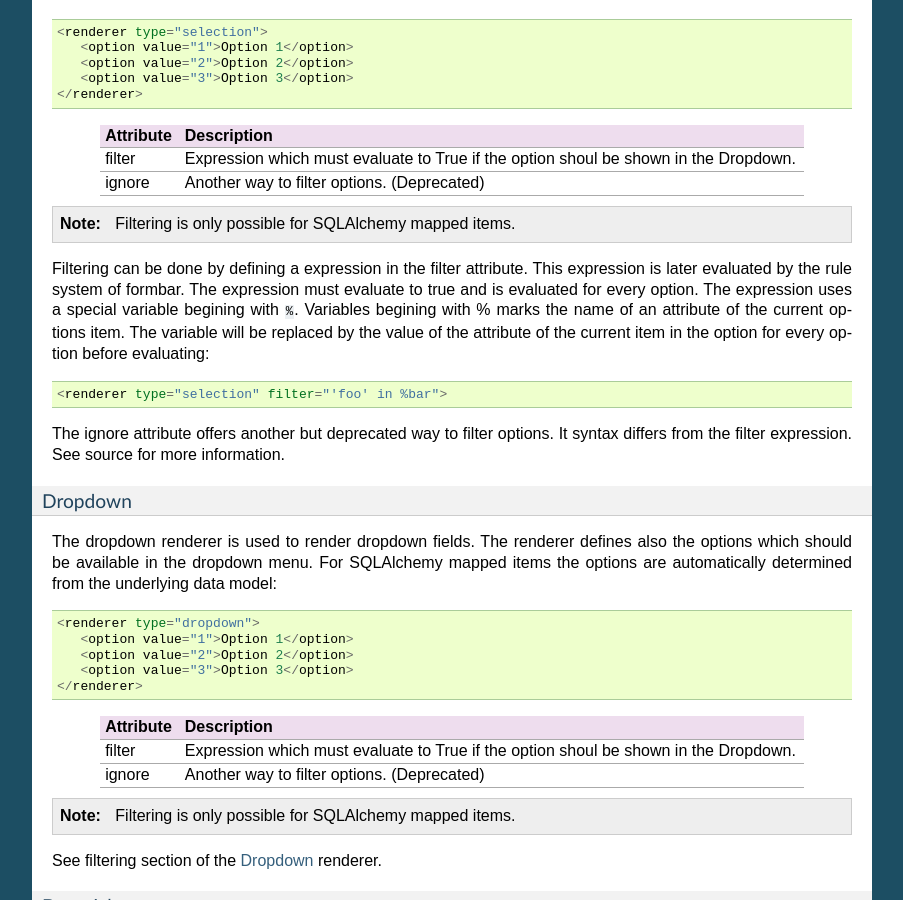
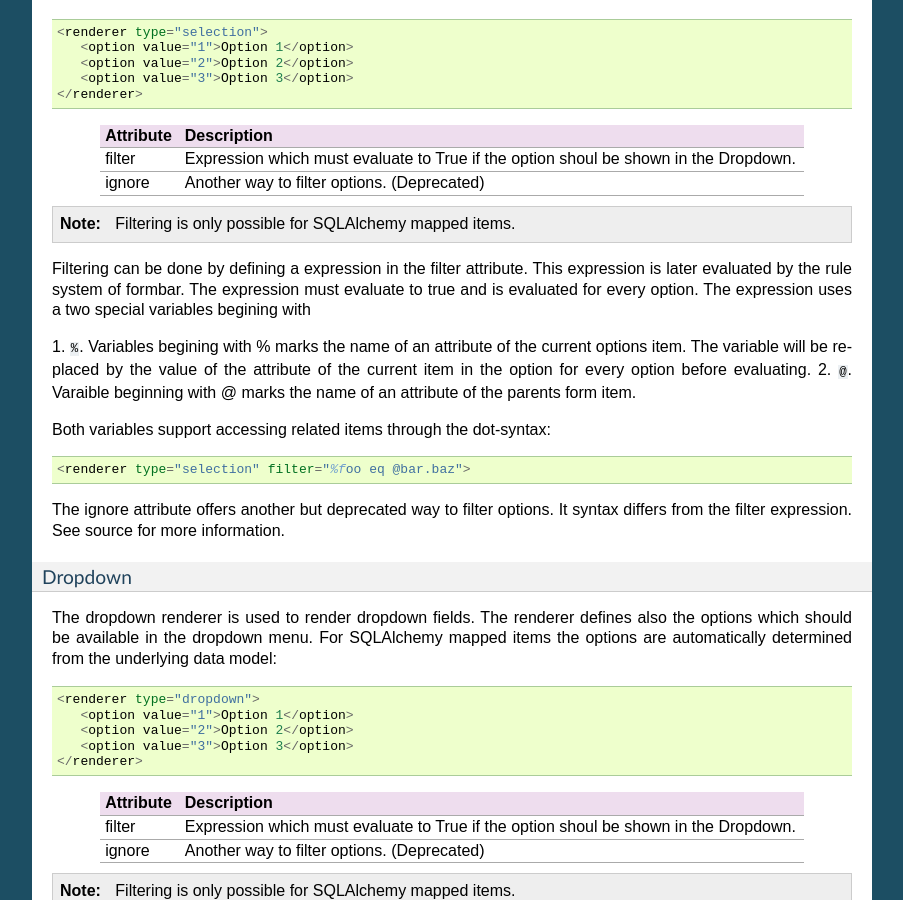
Before and after one commit to ringo-framework/formbar, a Sphinx documentation site: the page built from docs/source/config.rst, in a window 1280 px wide and 900 px high, scrolled down 2794 px. Shown: the whole window, without its empty margins (198-1101 px from the left). Built offline with Sphinx 7.4.7, drawn with Linux system fonts in a browser that asks for light colours; formulas are drawn with MathJax 3.

Commit message:
Added new @ variable in for filter expressions in selection lists.

```diff
--- a/docs/source/config.rst
+++ b/docs/source/config.rst
@@ -181,12 +181,18 @@ ignore      Another way to filter options. (Deprecated)
 Filtering can be done by defining a expression in the filter attribute. This
 expression is later evaluated by the rule system of formbar. The expression
 must evaluate to true and is evaluated for every option. The expression uses a
-special variable begining with ``%``.  Variables begining with % marks the
+two special variables begining with
+
+1. ``%``.  Variables begining with % marks the
 name of an attribute of the current options item. The variable will be
 replaced by the value of the attribute of the current item in the option for
-every option before evaluating::
+every option before evaluating.
+2. ``@``. Varaible beginning with @ marks the name of an attribute of
+the parents form item.
 
-        <renderer type="selection" filter="'foo' in %bar">
+Both variables support accessing related items through the dot-syntax::
+
+        <renderer type="selection" filter="%foo eq @bar.baz">
 
 The ignore attribute offers another but deprecated way to filter options. It
 syntax differs from the filter expression. See source for more information.
```
Also changed, not shown: 1 other file.
